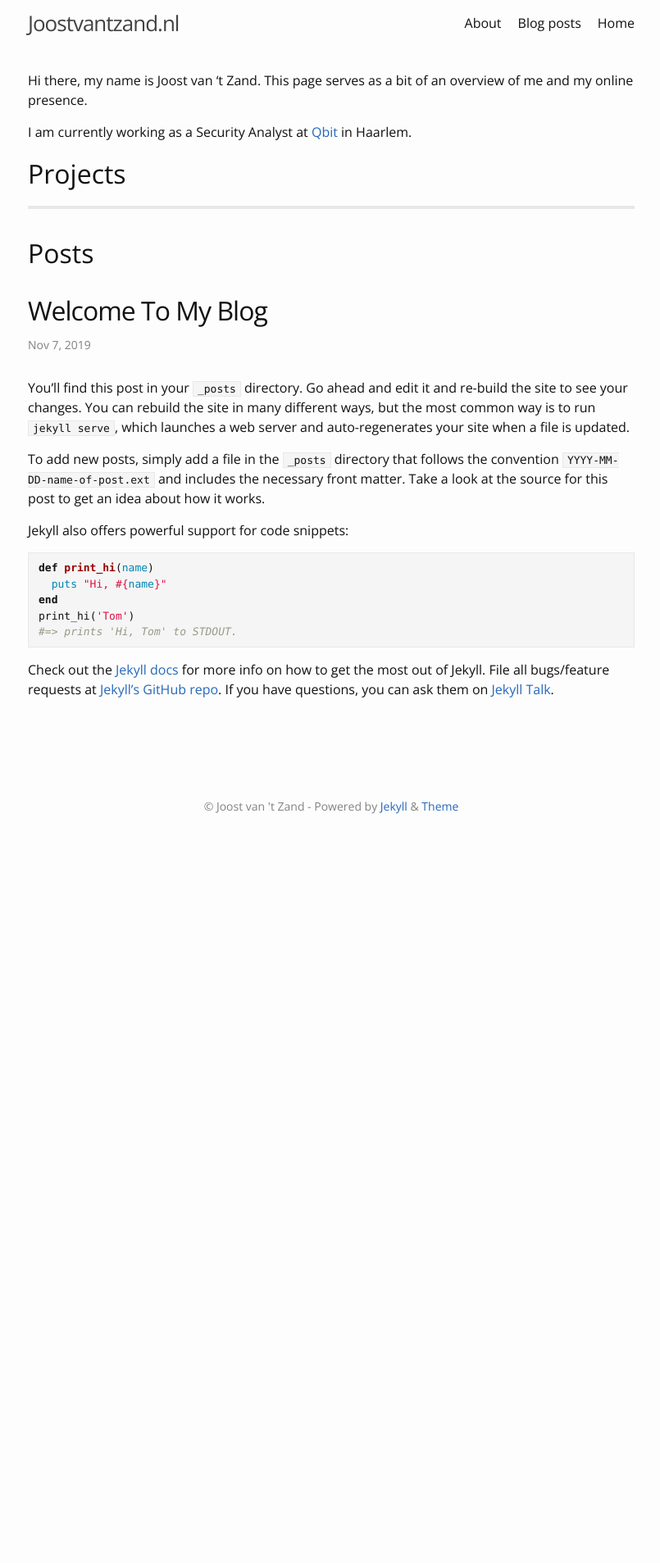
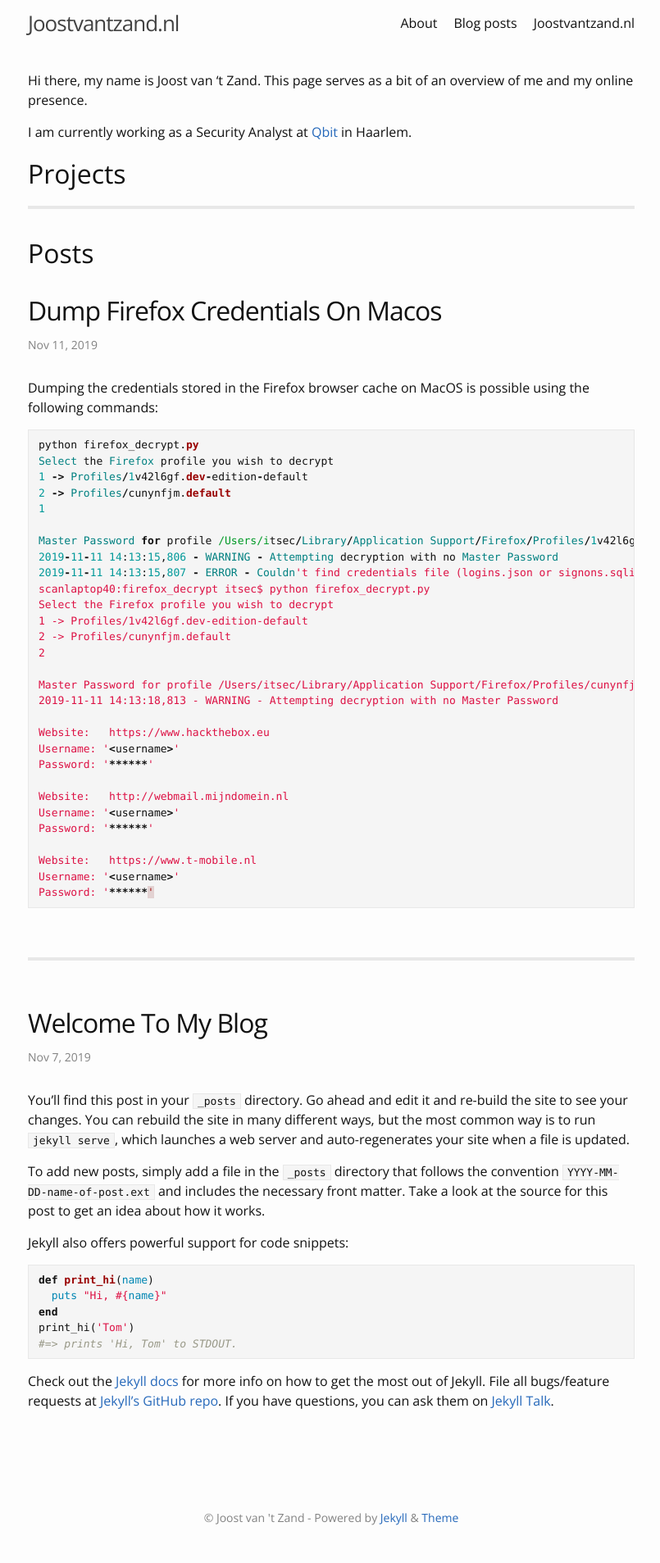
Before and after one commit to Joostvtz/joostvantzand.github.io, a Jekyll site: the page built from index.md, in a window 1280 px wide. Shown: the whole page at 82% size, without its empty margins (236-1041 px from the left). Built offline with Jekyll 4.4.1, drawn with Linux system fonts in a browser that asks for light colours; before the commit the page ends 1039 px from its top, so only the background shows below that.

Commit message:
my commit 13

```diff
--- /dev/null
+++ b/_posts/2019-11-11-Dump-firefox-credentials-on-macos.md
@@ -0,0 +1,36 @@
+---
+layout: post
+---
+Dumping the credentials stored in the Firefox browser cache on MacOS is possible using the following commands:
+
+{% highlight ruby %}
+python firefox_decrypt.py
+Select the Firefox profile you wish to decrypt
+1 -> Profiles/1v42l6gf.dev-edition-default
+2 -> Profiles/cunynfjm.default
+1
+
+Master Password for profile /Users/itsec/Library/Application Support/Firefox/Profiles/1v42l6gf.dev-edition-default:
+2019-11-11 14:13:15,806 - WARNING - Attempting decryption with no Master Password
+2019-11-11 14:13:15,807 - ERROR - Couldn't find credentials file (logins.json or signons.sqlite).
+scanlaptop40:firefox_decrypt itsec$ python firefox_decrypt.py
+Select the Firefox profile you wish to decrypt
+1 -> Profiles/1v42l6gf.dev-edition-default
+2 -> Profiles/cunynfjm.default
+2
+
+Master Password for profile /Users/itsec/Library/Application Support/Firefox/Profiles/cunynfjm.default:
+2019-11-11 14:13:18,813 - WARNING - Attempting decryption with no Master Password
+
+Website:   https://www.hackthebox.eu
+Username: '<username>'
+Password: '******'
+
+Website:   http://webmail.mijndomein.nl
+Username: '<username>'
+Password: '******'
+
+Website:   https://www.t-mobile.nl
+Username: '<username>'
+Password: '******'
+{% endhighlight %}
--- a/index.md
+++ b/index.md
@@ -1,6 +1,6 @@
 ---
 layout: home
-title: Home
+title: Joostvantzand.nl
 permalink: /
 ---
 
```
